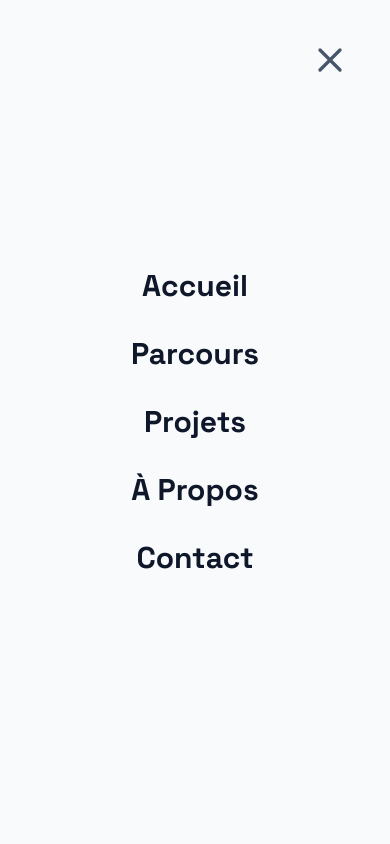
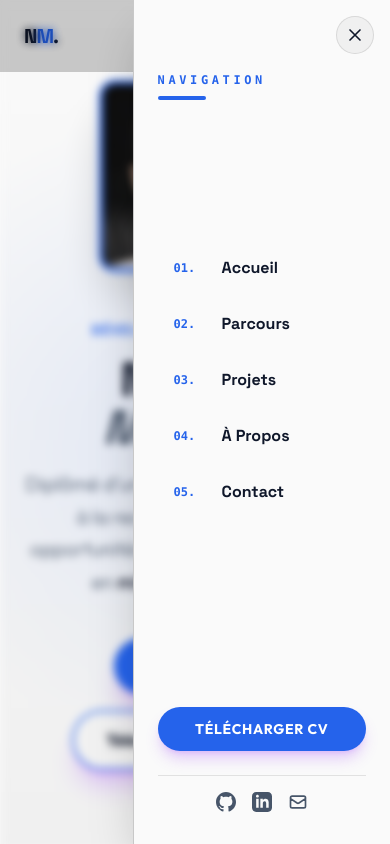
Before and after one commit to ManseurNassim/Porfolio-NassimMANSEUR, a React (Vite) app: page / in a window 390 px wide. Both pictures are taken after a click on the button 354 px from the left and 44 px from the top of the page. Shown: the top 844 px of the page. Built offline with nearby package versions, Linux system fonts and the light colour scheme.

Commit message:
Correction problèmes responsiv

```diff
--- a/App.tsx
+++ b/App.tsx
@@ -8,6 +8,7 @@ const App: React.FC = () => {
   const [isLightMode, setIsLightMode] = useState(true);
   const [showScrollTop, setShowScrollTop] = useState(false);
   const [formSubmitted, setFormSubmitted] = useState(false);
+  const [isMenuOpen, setIsMenuOpen] = useState(false);
 
   const toggleTheme = () => {
     setIsLightMode(!isLightMode);
@@ -109,13 +110,15 @@ const App: React.FC = () => {
 
   return (
     <div className="relative overflow-x-hidden theme-transition selection:bg-[var(--accent)] selection:text-white">
-      <Navbar isLightMode={isLightMode} toggleTheme={toggleTheme} />
+      <Navbar isLightMode={isLightMode} toggleTheme={toggleTheme} isMenuOpen={isMenuOpen} setIsMenuOpen={setIsMenuOpen} />
       <Viewfinder />
 
+      {/* Contenu principal avec blur optionnel */}
+      <div className={`transition-all duration-300 ${isMenuOpen ? 'blur-sm pointer-events-none' : ''}`}>
         {/* Bouton retour en haut */}
         <button
           onClick={scrollToTop}
-        className={`fixed bottom-12 right-12 z-[90] w-10 h-10 bg-[var(--accent)] text-white rounded-full flex items-center justify-center shadow-2xl transition-all duration-500 transform ${showScrollTop ? 'translate-y-0 opacity-40 hover:opacity-100' : 'translate-y-20 opacity-0 pointer-events-none'} hover:scale-110 active:scale-95`}
+          className={`fixed bottom-12 right-12 z-[90] w-10 h-10 bg-[var(--accent)] text-white rounded-full flex items-center justify-center shadow-2xl transition-all duration-500 transform ${showScrollTop && !isMenuOpen ? 'translate-y-0 opacity-40 hover:opacity-100' : 'translate-y-20 opacity-0 pointer-events-none'} hover:scale-110 active:scale-95`}
           aria-label="Retour au sommet"
         >
           <svg xmlns="http://www.w3.org/2000/svg" className="h-6 w-6" fill="none" viewBox="0 0 24 24" stroke="currentColor">
@@ -129,7 +132,7 @@ const App: React.FC = () => {
           <div className={`${sectionInner} flex flex-col md:flex-row items-center gap-12 z-10 w-full`}>
           <div className="w-48 h-48 md:w-64 md:h-64 rounded-2xl overflow-hidden border-4 border-[var(--accent)] opacity-95 shadow-2xl relative group shrink-0">
             <img
-              src={IMAGES.portrait} S
+              src={IMAGES.portrait}
               alt="Nassim Manseur"
               className="w-full h-full object-cover transition-transform duration-700 group-hover:scale-110"
             />
@@ -252,14 +255,14 @@ const App: React.FC = () => {
               {passions.map((passion, pIdx) => (
                 <div key={pIdx} className="relative group bg-[var(--bg-primary)] p-8 rounded-3xl border border-[var(--border-color)] overflow-hidden transition-all duration-500 h-44 flex flex-col justify-center">
                   <div
-                    className="absolute inset-0 opacity-0 group-hover:opacity-45 transition-all duration-700 ease-out transform scale-110 group-hover:scale-100 bg-cover bg-center grayscale group-hover:grayscale-0"
+                    className="absolute inset-0 opacity-65 md:opacity-0 md:group-hover:opacity-45 transition-all duration-700 ease-out transform scale-110 md:group-hover:scale-100 bg-cover bg-center"
                     style={{ backgroundImage: `url(${passion.img})` }}
                   ></div>
-                  <div className="absolute inset-0 bg-gradient-to-t from-[var(--bg-primary)] to-transparent opacity-60"></div>
-                  <div className="relative z-10 transition-transform duration-500 group-hover:-translate-y-2">
-                    <div className="text-3xl mb-3 transform group-hover:scale-110 transition-transform duration-300 inline-block">{passion.emoji}</div>
+                  <div className="absolute inset-0 bg-gradient-to-t from-[var(--bg-primary)] via-transparent to-transparent opacity-80 md:opacity-60"></div>
+                  <div className="relative z-10 transition-transform duration-500 md:group-hover:-translate-y-2">
+                    <div className="text-3xl mb-3 transform md:group-hover:scale-110 transition-transform duration-300 inline-block">{passion.emoji}</div>
                     <h4 className="font-bold text-[var(--text-primary)] text-lg mb-1">{passion.title}</h4>
-                    <p className="text-[10px] text-[var(--text-secondary)] leading-tight group-hover:text-[var(--text-primary)] transition-colors">{passion.desc}</p>
+                    <p className="text-[10px] text-[var(--text-secondary)] leading-tight md:group-hover:text-[var(--text-primary)] transition-colors">{passion.desc}</p>
                   </div>
                 </div>
               ))}
@@ -284,12 +287,12 @@ const App: React.FC = () => {
                 <img
                   src={project.image}
                   alt={project.title}
-                  className="w-full h-full object-cover transition-all duration-700 group-hover:scale-105 opacity-70 blur-[2px] group-hover:blur-0"
+                  className="w-full h-full object-cover transition-all duration-700 md:group-hover:scale-105 opacity-70 md:opacity-70 blur-0 md:blur-[2px] md:group-hover:blur-0"
                 />
-                <div className="absolute inset-0 bg-gradient-to-t from-[var(--bg-primary)] via-transparent to-transparent opacity-80 group-hover:opacity-95 transition-opacity"></div>
-                <div className="absolute bottom-0 left-0 p-8 pb-10 w-full transform translate-y-4 group-hover:translate-y-0 transition-transform duration-500">
+                <div className="absolute inset-0 bg-gradient-to-t from-[var(--bg-primary)] via-transparent to-transparent opacity-80 md:opacity-80 md:group-hover:opacity-95 transition-opacity"></div>
+                <div className="absolute bottom-0 left-0 p-8 pb-10 w-full transform translate-y-0 md:translate-y-4 md:group-hover:translate-y-0 transition-transform duration-500">
                   <h4 className="text-3xl font-bold mb-4 tracking-tight leading-tight text-[var(--text-primary)]" style={projectTitleStyle}>{project.title}</h4>
-                  <div className="flex gap-2 flex-wrap opacity-0 group-hover:opacity-100 transition-opacity delay-100">
+                  <div className="flex gap-2 flex-wrap opacity-100 md:opacity-0 md:group-hover:opacity-100 transition-opacity delay-100">
                     {project.tags.map((tag, tIdx) => (
                       <span key={tIdx} className="px-3 py-1 text-[10px] bg-[var(--bg-primary)] text-[var(--text-secondary)] rounded-full border border-[var(--border-color)] uppercase font-bold">{tag}</span>
                     ))}
@@ -379,6 +382,7 @@ const App: React.FC = () => {
         </div>
       </footer>
       </div>
+    </div>
   );
 };
 
--- a/components/Navbar.tsx
+++ b/components/Navbar.tsx
@@ -4,17 +4,23 @@ import React, { useState, useEffect } from 'react';
 interface NavbarProps {
   isLightMode: boolean;
   toggleTheme: () => void;
+  isMenuOpen: boolean;
+  setIsMenuOpen: (isOpen: boolean) => void;
 }
 
-const Navbar: React.FC<NavbarProps> = ({ isLightMode, toggleTheme }) => {
+const Navbar: React.FC<NavbarProps> = ({ isLightMode, toggleTheme, isMenuOpen, setIsMenuOpen }) => {
   const [scrolled, setScrolled] = useState(false);
-  const [isOpen, setIsOpen] = useState(false);
 
   useEffect(() => {
-    const handleScroll = () => setScrolled(window.scrollY > 50);
+    const handleScroll = () => {
+      setScrolled(window.scrollY > 50);
+      if (isMenuOpen) {
+        setIsMenuOpen(false);
+      }
+    };
     window.addEventListener('scroll', handleScroll);
     return () => window.removeEventListener('scroll', handleScroll);
-  }, []);
+  }, [isMenuOpen, setIsMenuOpen]);
 
   const navLinks = [
     { name: 'Accueil', href: '#home' },
@@ -26,7 +32,7 @@ const Navbar: React.FC<NavbarProps> = ({ isLightMode, toggleTheme }) => {
 
   const handleLinkClick = (e: React.MouseEvent<HTMLAnchorElement>, href: string) => {
     e.preventDefault();
-    setIsOpen(false);
+    setIsMenuOpen(false);
     const target = document.querySelector(href);
     if (target) {
       target.scrollIntoView({ behavior: 'smooth' });
@@ -34,7 +40,12 @@ const Navbar: React.FC<NavbarProps> = ({ isLightMode, toggleTheme }) => {
   };
 
   return (
-    <nav className={`fixed top-0 w-full z-[60] transition-all duration-300 ${scrolled ? 'bg-[var(--bg-primary)]/80 backdrop-blur-lg border-b border-[var(--border-color)] py-4' : 'bg-transparent py-6'}`}>
+    <nav className={`fixed top-0 w-full z-[60] py-4 transition-all duration-300 ${scrolled ? 'bg-[var(--bg-primary)]/80' : 'bg-transparent'}`}
+         style={{
+           backdropFilter: scrolled ? 'blur(12px)' : 'blur(0px)',
+           borderBottom: scrolled ? '1px solid var(--border-color)' : '1px solid transparent',
+           transition: 'all 300ms cubic-bezier(0.4, 0, 0.2, 1)'
+         }}>
       <div className="max-w-7xl mx-auto px-6 flex justify-between items-center">
         <a
           href="#home"
@@ -88,34 +99,98 @@ const Navbar: React.FC<NavbarProps> = ({ isLightMode, toggleTheme }) => {
           <button onClick={toggleTheme} className="p-2 text-[var(--text-primary)]">
             {isLightMode ? '🌙' : '☀️'}
           </button>
-          <button onClick={() => setIsOpen(!isOpen)} className="text-[var(--text-secondary)]">
-            <svg xmlns="http://www.w3.org/2000/svg" className="h-6 w-6" fill="none" viewBox="0 0 24 24" stroke="currentColor">
-              <path strokeLinecap="round" strokeLinejoin="round" strokeWidth={2} d="M4 6h16M4 12h16m-7 6h7" />
+          <button onClick={() => setIsMenuOpen(!isMenuOpen)} className="p-2 hover:bg-[var(--bg-secondary)] rounded-lg transition-all">
+            <svg xmlns="http://www.w3.org/2000/svg" className="h-6 w-6 text-[var(--text-primary)]" fill="none" viewBox="0 0 24 24" stroke="currentColor">
+              <path strokeLinecap="round" strokeLinejoin="round" strokeWidth={2} d="M4 6h16M4 12h16M4 18h16" />
             </svg>
           </button>
         </div>
       </div>
 
-      {/* Mobile Menu Overlay */}
+      {/* Mobile Menu Overlay - Background */}
+      {isMenuOpen && (
         <div
-        className={`fixed inset-0 bg-[var(--bg-primary)] z-50 md:hidden flex flex-col items-center justify-center gap-8 transition-all duration-500 ease-out ${isOpen ? 'translate-y-0 opacity-100 pointer-events-auto' : '-translate-y-full opacity-0 pointer-events-none'}`}
-        aria-hidden={!isOpen}
+          className={`fixed inset-0 backdrop-blur-sm z-[100] md:hidden ${isLightMode ? 'bg-black/20' : 'bg-black/50'}`}
+          onClick={() => setIsMenuOpen(false)}
+        />
+      )}
+
+      {/* Mobile Menu Overlay - Sidebar */}
+      <div
+        className={`fixed top-0 right-0 h-screen w-[66vw] max-w-[320px] bg-[var(--bg-primary)] shadow-2xl shadow-[var(--accent)]/10 z-[110] md:hidden transition-transform duration-300 ease-out overflow-hidden ${isMenuOpen ? 'translate-x-0' : 'translate-x-full'} ${isLightMode ? 'border-l border-black/20' : 'border-l border-white/20'}`}
       >
-        {navLinks.map((link) => (
+        <div className="h-full w-full flex flex-col justify-between p-6 py-8 overflow-y-auto">
+          {/* Close Button */}
+          <button
+            onClick={() => setIsMenuOpen(false)}
+            className="absolute top-4 right-4 p-2 rounded-full bg-[var(--bg-secondary)] border border-[var(--border-color)] text-[var(--text-primary)] hover:border-[var(--accent)] hover:text-[var(--accent)] transition-all hover:rotate-90 duration-300 z-20"
+          >
+            <svg xmlns="http://www.w3.org/2000/svg" className="h-5 w-5" fill="none" viewBox="0 0 24 24" stroke="currentColor">
+              <path strokeLinecap="round" strokeLinejoin="round" strokeWidth={2} d="M6 18L18 6M6 6l12 12" />
+            </svg>
+          </button>
+
+          {/* Header */}
+          <div className="space-y-2 mt-10">
+            <div className="text-[var(--accent)] font-mono text-xs uppercase tracking-[0.3em] font-bold">Navigation</div>
+            <div className="w-12 h-1 bg-[var(--accent)] rounded-full"></div>
+          </div>
+
+          {/* Navigation Links */}
+          <nav className="flex-1 flex flex-col justify-center gap-2 -mt-12">
+            {navLinks.map((link, index) => (
               <a
                 key={link.name}
                 href={link.href}
                 onClick={(e) => handleLinkClick(e, link.href)}
-            className="text-3xl font-heading font-bold"
+                className="group flex items-center gap-4 py-3 px-4 rounded-lg transition-all duration-300"
+                style={{
+                  animationDelay: `${index * 50}ms`
+                }}
+                onMouseEnter={(e) => {
+                  e.currentTarget.style.backgroundColor = isLightMode ? '#d0d0d0' : 'rgba(168, 85, 247, 0.3)';
+                }}
+                onMouseLeave={(e) => {
+                  e.currentTarget.style.backgroundColor = 'transparent';
+                }}
               >
+                <span className="text-[var(--accent)] font-mono text-xs font-bold min-w-[2rem]">
+                  {String(index + 1).padStart(2, '0')}.
+                </span>
+                <span className="text-base font-heading font-bold text-[var(--text-primary)] group-hover:text-[var(--accent)] group-hover:translate-x-1 transition-all duration-300">
                   {link.name}
+                </span>
+                <svg className="ml-auto opacity-0 group-hover:opacity-100 group-hover:translate-x-1 transition-all duration-300" width="16" height="16" viewBox="0 0 16 16" fill="none">
+                  <path d="M3 8h10M9 4l4 4-4 4" stroke="var(--accent)" strokeWidth="2" strokeLinecap="round" strokeLinejoin="round"/>
+                </svg>
               </a>
             ))}
-        <button onClick={() => setIsOpen(false)} className="absolute top-10 right-10 text-[var(--text-secondary)]">
-          <svg xmlns="http://www.w3.org/2000/svg" className="h-10 w-10" fill="none" viewBox="0 0 24 24" stroke="currentColor">
-            <path strokeLinecap="round" strokeLinejoin="round" strokeWidth={2} d="M6 18L18 6M6 6l12 12" />
-          </svg>
-        </button>
+          </nav>
+
+          {/* Footer */}
+          <div className="space-y-6">
+            <a
+              href="/CV_NASSIM_MANSEUR.pdf"
+              target="_blank"
+              rel="noopener noreferrer"
+              className="block w-full px-6 py-3 rounded-full bg-[var(--accent)] hover:bg-[var(--accent-hover)] text-white text-sm font-bold uppercase tracking-wider transition-all transform hover:scale-105 active:scale-95 shadow-lg shadow-purple-500/30 text-center"
+            >
+              Télécharger CV
+            </a>
+
+            <div className="flex items-center justify-center gap-4 pt-4 border-t border-[var(--border-color)]">
+              <a href="https://github.com" target="_blank" rel="noopener noreferrer" className="text-[var(--text-secondary)] hover:text-[var(--accent)] transition-colors">
+                <svg className="w-5 h-5" fill="currentColor" viewBox="0 0 24 24"><path d="M12 0c-6.626 0-12 5.373-12 12 0 5.302 3.438 9.8 8.207 11.387.599.111.793-.261.793-.577v-2.234c-3.338.726-4.033-1.416-4.033-1.416-.546-1.387-1.333-1.756-1.333-1.756-1.089-.745.083-.729.083-.729 1.205.084 1.839 1.237 1.839 1.237 1.07 1.834 2.807 1.304 3.492.997.107-.775.418-1.305.762-1.604-2.665-.305-5.467-1.334-5.467-5.931 0-1.311.469-2.381 1.236-3.221-.124-.303-.535-1.524.117-3.176 0 0 1.008-.322 3.301 1.23.957-.266 1.983-.399 3.003-.404 1.02.005 2.047.138 3.006.404 2.291-1.552 3.297-1.23 3.297-1.23.653 1.653.242 2.874.118 3.176.77.84 1.235 1.911 1.235 3.221 0 4.609-2.807 5.624-5.479 5.921.43.372.823 1.102.823 2.222v3.293c0 .319.192.694.801.576 4.765-1.589 8.199-6.086 8.199-11.386 0-6.627-5.373-12-12-12z"/></svg>
+              </a>
+              <a href="https://linkedin.com" target="_blank" rel="noopener noreferrer" className="text-[var(--text-secondary)] hover:text-[var(--accent)] transition-colors">
+                <svg className="w-5 h-5" fill="currentColor" viewBox="0 0 24 24"><path d="M19 0h-14c-2.761 0-5 2.239-5 5v14c0 2.761 2.239 5 5 5h14c2.762 0 5-2.239 5-5v-14c0-2.761-2.238-5-5-5zm-11 19h-3v-11h3v11zm-1.5-12.268c-.966 0-1.75-.79-1.75-1.764s.784-1.764 1.75-1.764 1.75.79 1.75 1.764-.783 1.764-1.75 1.764zm13.5 12.268h-3v-5.604c0-3.368-4-3.113-4 0v5.604h-3v-11h3v1.765c1.396-2.586 7-2.777 7 2.476v6.759z"/></svg>
+              </a>
+              <a href="mailto:contact@nassim.dev" className="text-[var(--text-secondary)] hover:text-[var(--accent)] transition-colors">
+                <svg className="w-5 h-5" fill="none" stroke="currentColor" viewBox="0 0 24 24"><path strokeLinecap="round" strokeLinejoin="round" strokeWidth={2} d="M3 8l7.89 5.26a2 2 0 002.22 0L21 8M5 19h14a2 2 0 002-2V7a2 2 0 00-2-2H5a2 2 0 00-2 2v10a2 2 0 002 2z"/></svg>
+              </a>
+            </div>
+          </div>
+        </div>
       </div>
     </nav>
   );
--- a/index.html
+++ b/index.html
@@ -22,8 +22,8 @@
         }
 
         .light-theme {
-            --bg-primary: #f8fafc;
-            --bg-secondary: #ffffff;
+            --bg-primary: #fafafa;
+            --bg-secondary: #f0f0f0;
             --text-primary: #0f172a;
             --text-secondary: #475569;
             --accent: #2563eb;
```
Lines whose indentation alone changed are shown as unchanged.
